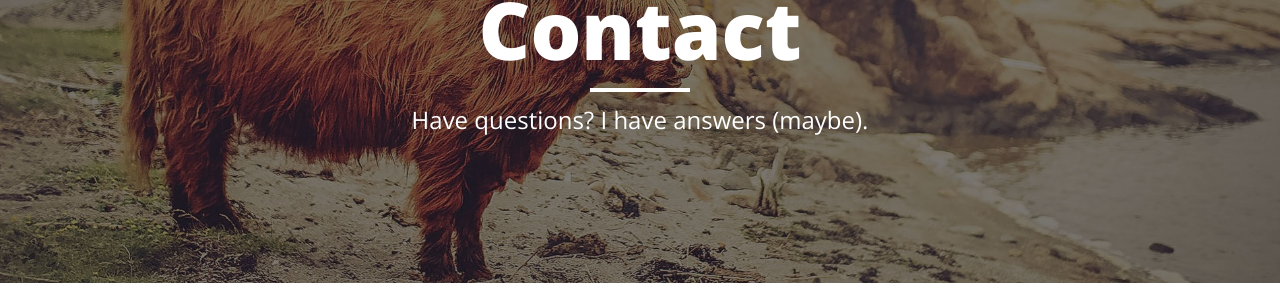
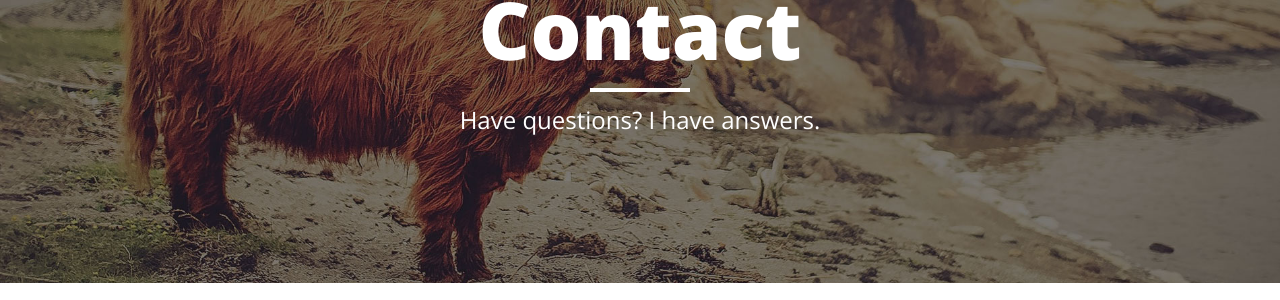
Before and after one commit to jamesrisberg/jamesrisberg.github.io, a Jekyll site: the page built from contact.html, in a window 1280 px wide. Shown: the part 165-465 px from the top of the page. Built offline with Jekyll 4.4.1, drawn with Linux system fonts in a browser that asks for light colours; nearby versions of some CDN libraries.

Commit message:
Begin customization

```diff
--- a/contact.html
+++ b/contact.html
@@ -1,7 +1,7 @@
 ---
 layout: page
 title: "Contact"
-description: "Have questions? I have answers (maybe)."
+description: "Have questions? I have answers."
 header-img: "img/contact-bg.jpg"
 ---
 
--- a/index.html
+++ b/index.html
@@ -1,6 +1,6 @@
 ---
 layout: page
-description: "A Clean Blog Theme by Start Bootstrap"
+description: "A Clean Blog Theme by James Risberg"
 ---
 
 {% for post in paginator.posts %}
```
Also changed, not shown: 1 other file.
